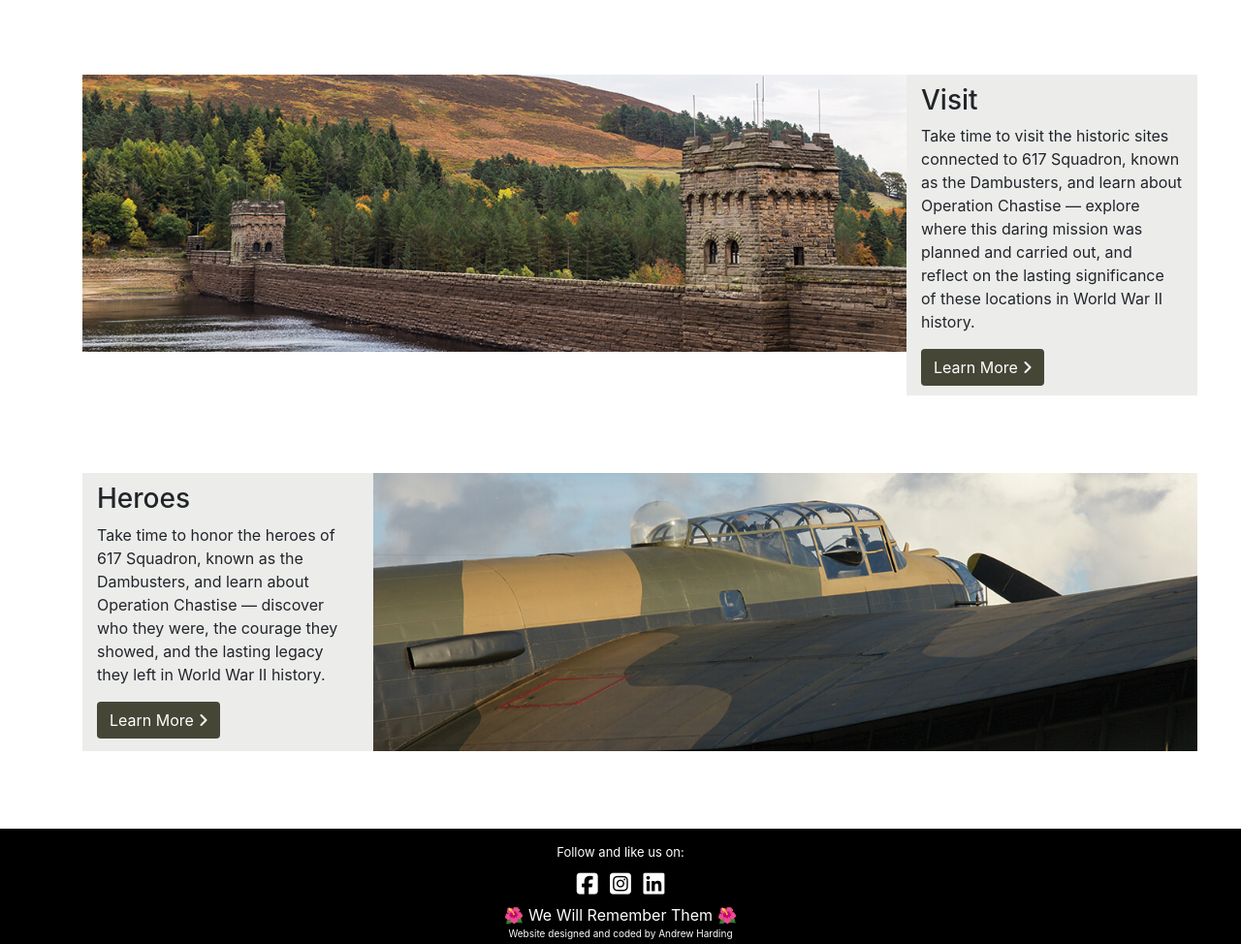
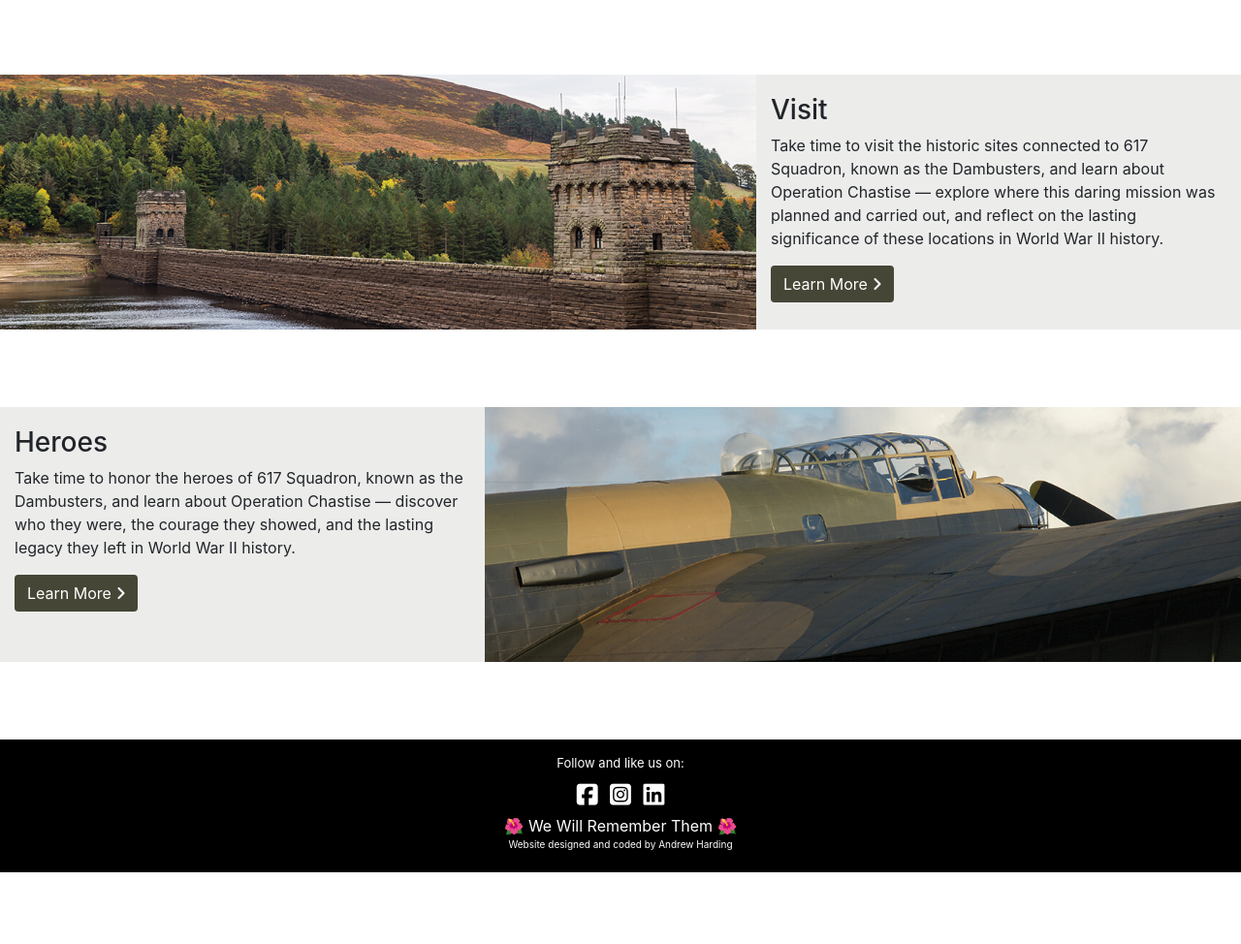
Before and after one commit to AndrewH1188/Operation-Chastise, a plain HTML site: page index.html in a window 1280 px wide. Shown: the part 1449-2423 px from the top of the page at 97% size. After the commit the page ends 2349 px from the top, so only its background shows below. Drawn offline with nearby package versions, Linux system fonts and the light colour scheme.

Commit message:
Updated Heroes and Visit Grid section. Added this into own stylesheet and imported into main stylesheet.

```diff
--- a/assets/css/stylesheet.scss
+++ b/assets/css/stylesheet.scss
@@ -1,3 +1,8 @@
+@import "visitHeroesGrid.css";
+//@import "visitHeroesGrid.css";
+
+
+
 /* --------------------------------------------------- Navbar */
 
 .navbar-bg {
@@ -87,63 +92,8 @@
 }
 
 
-/* --------------------------------------------------- Visit & Heroes Section */
-/* --------------------------------------------------- Learn, Reflect, Remember Section */
-.VisitTxtBG, .HeroesTxtBG {
-    background: #ececeb;
-    padding: 10px;
-}
-
-.Visit {
-    .row {
-        display: grid;
-        grid-template-areas: "visitIG" "visitTX";
-        grid-template-columns: 290px;
-        grid-template-rows: 1fr;
-        margin: 80px 0;
 
 
-        // MEDIA QUERY
-        @media screen and (min-width: 992px) {
-            grid-template-areas: "visitIG visitTX";
-            grid-template-columns: 850px 300px;
-        }
-    }
-
-    .VisitImg {
-        grid-area: visitIG;
-        padding: 0;
-        img { max-width: -webkit-fill-available; }
-    }
-    .visit-txt { grid-area: visitTX; }
-}
-
-
-
-.Heroes {
-    .row {
-        display: grid;
-        grid-template-areas: "heroeTX" "heroeIG";
-        grid-template-columns: 290px;
-        grid-template-rows: 1fr;
-        margin: 80px 0;
-
-        // MEDIA QUERY
-        @media screen and (min-width: 992px) {
-            grid-template-areas:
-            "heroeTX heroeIG"
-            ;
-            grid-template-columns: 300px 850px;
-        }
-    }
-    .HeroesImg {
-        grid-area: heroeIG;
-        padding: 0;
-        img { max-width: -webkit-fill-available; }
-    }
-    .heroes-txt { grid-area: heroeTX; }
-
-}
 
 
 
--- /dev/null
+++ b/assets/css/visitHeroesGrid.scss
@@ -0,0 +1,71 @@
+/* --------------------------------------------------- Visit & Heroes Section */
+.VisitTxtBG, .HeroesTxtBG {
+    background: #ececeb;
+    height: 100%;
+
+    padding-left: 40px;
+    padding-right: 30px;
+    padding-top: 20px;
+    padding-bottom: 20px;
+}
+
+// -------------- VISIT AND HEROES COMBINED SECTION -------------- \\
+.Visit, .Heroes {
+    padding: 0;
+    .container {
+        max-width: 100%;
+        padding: 0;
+        margin: 0;
+    }
+    .row {
+        display: grid;
+        grid-template-areas:
+        "visitIG"
+        "visitTX";
+        grid-template-columns: 1fr;
+        margin: 80px 0;
+    }
+
+    .VisitImg, .HeroesImg {
+        padding: 0;
+        img {
+            width: 100%;
+            height: auto;
+            display: block;
+            object-fit: cover;
+        }
+    }
+}
+
+// -------------- VISIT SECTION -------------- \\
+.Visit {
+    .visit-txt { grid-area: heroeTX; }
+    .VisitImg { grid-area: visitIG; }
+}
+
+// -------------- HEROES SECTION -------------- \\
+.Heroes {
+    .heroes-txt { grid-area: heroeTX; }
+    .HeroesImg { grid-area: heroeIG; }
+}
+
+// MEDIA QUERY
+@media screen and (min-width: 992px) {
+    .Visit, .Heroes {
+        .row { align-items: center; }
+    }
+
+    .Visit {
+       .row {
+           grid-template-areas: "visitIG visitTX";
+           grid-template-columns: 1fr 500px;
+       }
+    }
+
+    .Heroes {
+        .row {
+            grid-template-areas: "heroeTX heroeIG";
+            grid-template-columns: 500px 1fr;
+        }
+    }
+}
```
Also changed, not shown: assets/css/stylesheet.css, assets/css/visitHeroesGrid.css (added), 2 other files.
